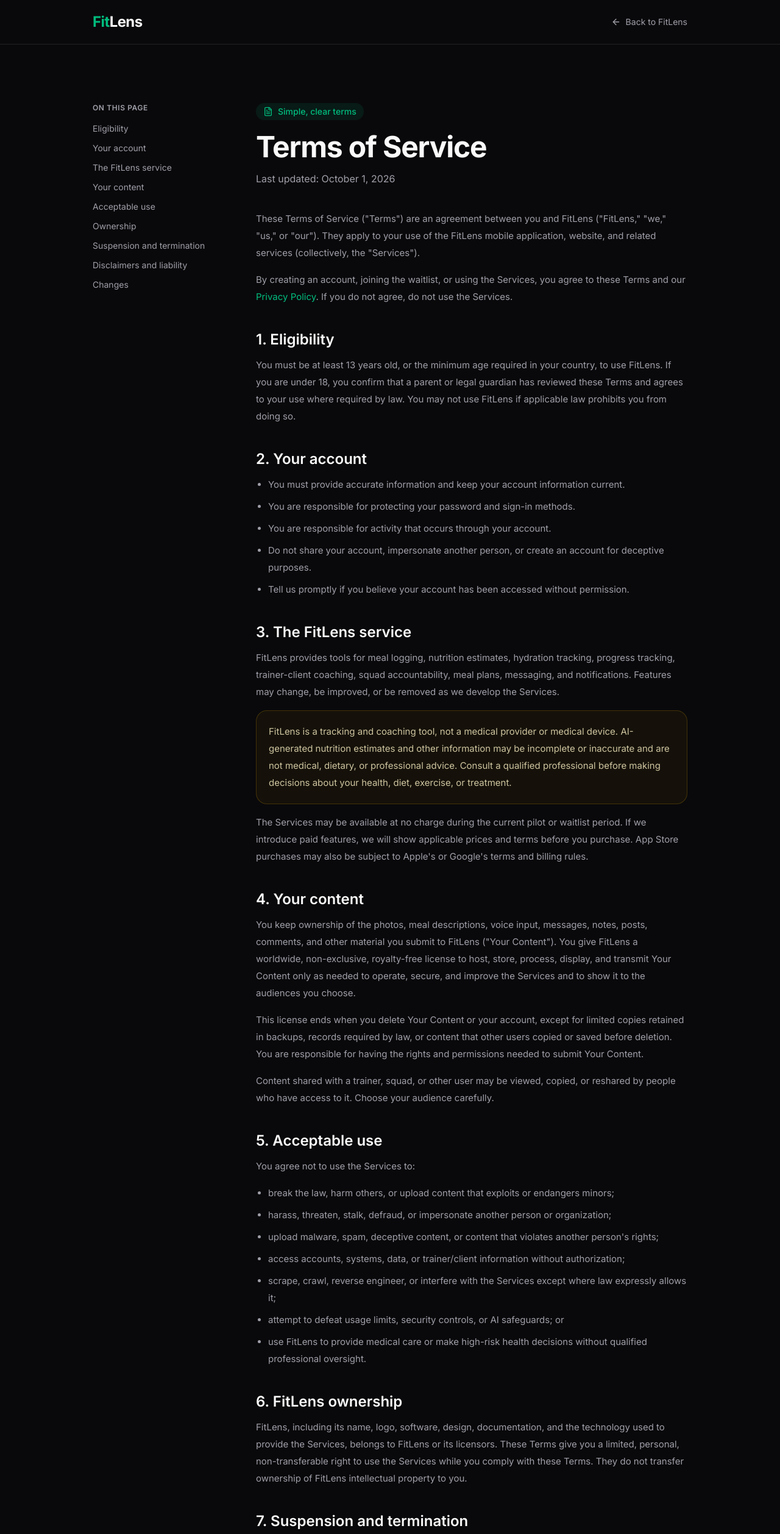
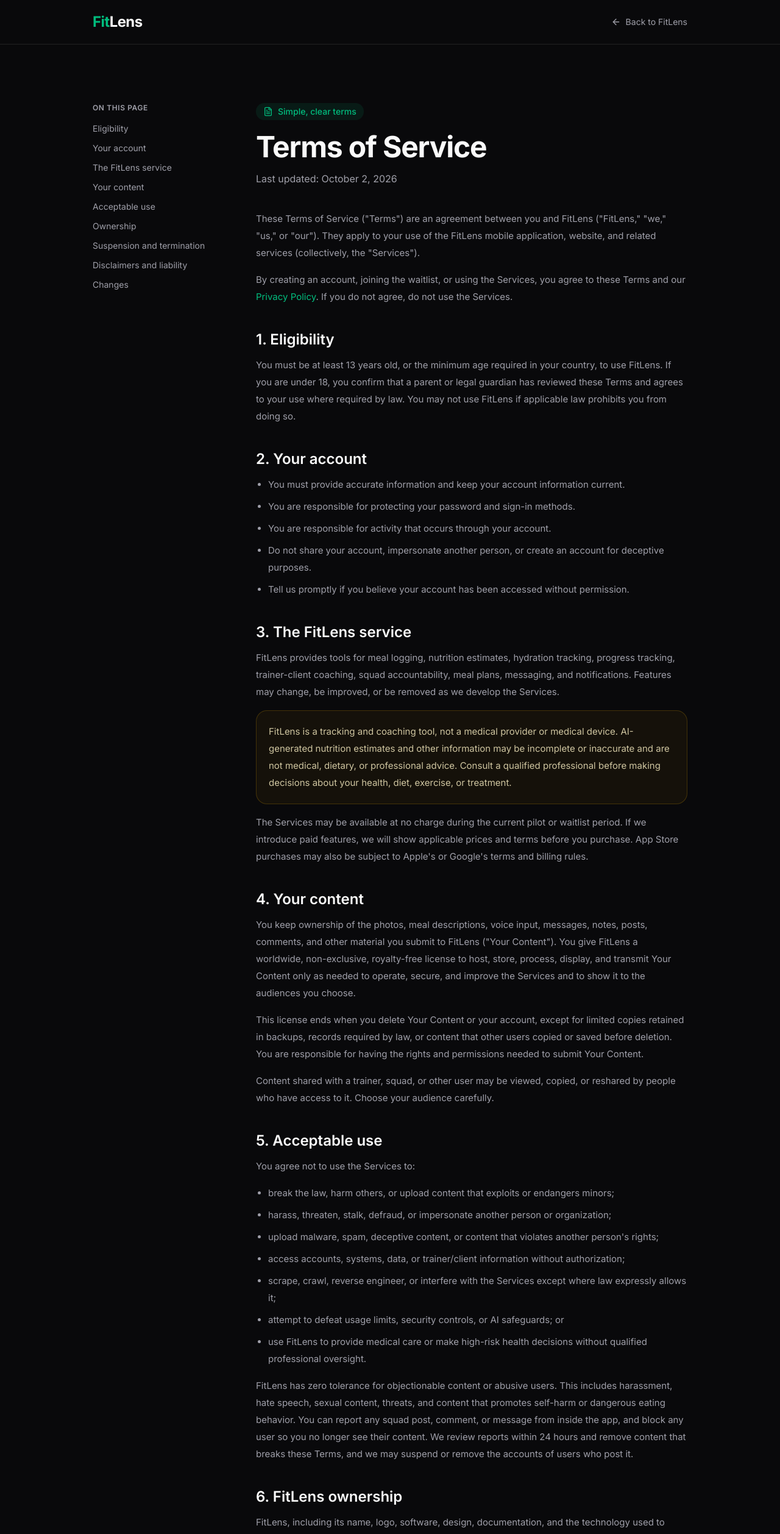
Before and after one commit to akashshetty1997/fitlens-landing, a Next.js app: page /terms in a window 1280 px wide. Shown: the top 2516 px of the page at 61% size. Built offline with nearby package versions, Linux system fonts and the light colour scheme.

Commit message:
Document content moderation policy

```diff
--- a/app/terms/page.tsx
+++ b/app/terms/page.tsx
@@ -62,7 +62,7 @@
               Simple, clear terms
             </div>
             <h1 className="mb-4 text-4xl font-bold tracking-tight md:text-5xl">Terms of Service</h1>
-            <p className="text-muted-foreground">Last updated: October 1, 2026</p>
+            <p className="text-muted-foreground">Last updated: October 2, 2026</p>
           </div>
 
           <div className="space-y-10 text-[15px] leading-7 text-muted-foreground">
@@ -157,6 +157,14 @@
                 <li>attempt to defeat usage limits, security controls, or AI safeguards; or</li>
                 <li>use FitLens to provide medical care or make high-risk health decisions without qualified professional oversight.</li>
               </ul>
+              <p className="mt-4">
+                FitLens has zero tolerance for objectionable content or abusive users. This
+                includes harassment, hate speech, sexual content, threats, and content that
+                promotes self-harm or dangerous eating behavior. You can report any squad post,
+                comment, or message from inside the app, and block any user so you no longer see
+                their content. We review reports within 24 hours and remove content that breaks
+                these Terms, and we may suspend or remove the accounts of users who post it.
+              </p>
             </section>
 
             <section id="ownership" className="scroll-mt-8">
```
